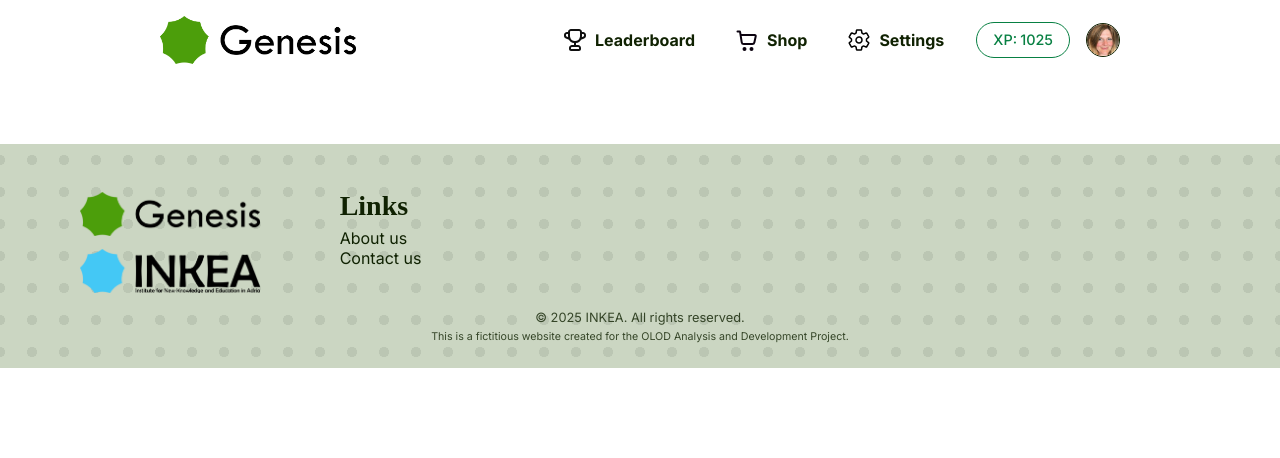
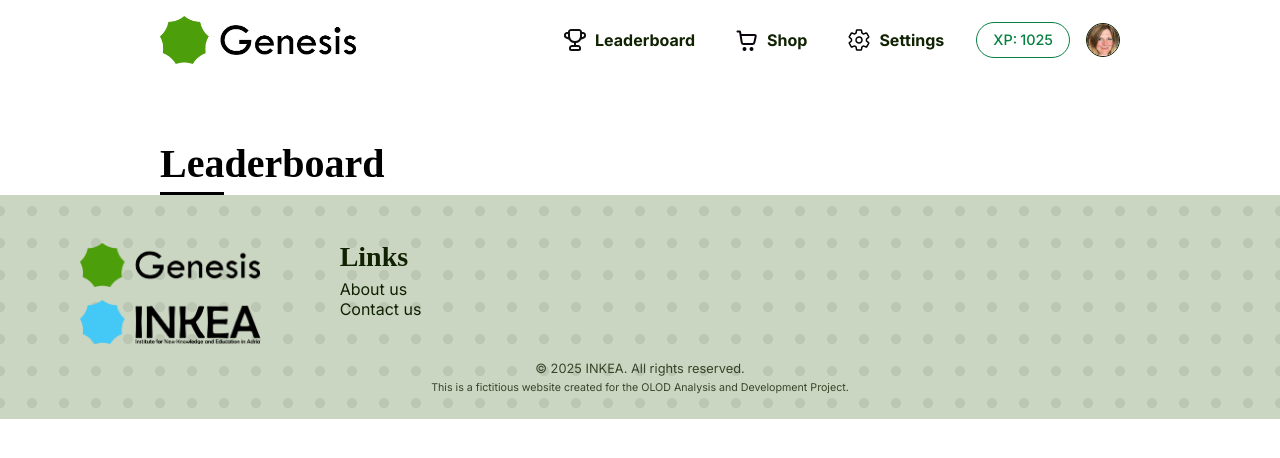
Before and after one commit to RuneHerreman/adria-client, a Vue app: page /leaderboard in a window 1280 px wide. Shown: the top 458 px of the page. Built offline with nearby package versions, Linux system fonts and the light colour scheme.

Commit message:
text added

```diff
--- a/src/pages/LeaderboardPage.vue
+++ b/src/pages/LeaderboardPage.vue
@@ -4,6 +4,9 @@ import HeaderComponent from "@/components/HeaderComponent.vue";
 </script>
 
 <template>
+    <main>
+    <h1>Leaderboard</h1>
+</main>
 </template>
 
 <style scoped>
```
